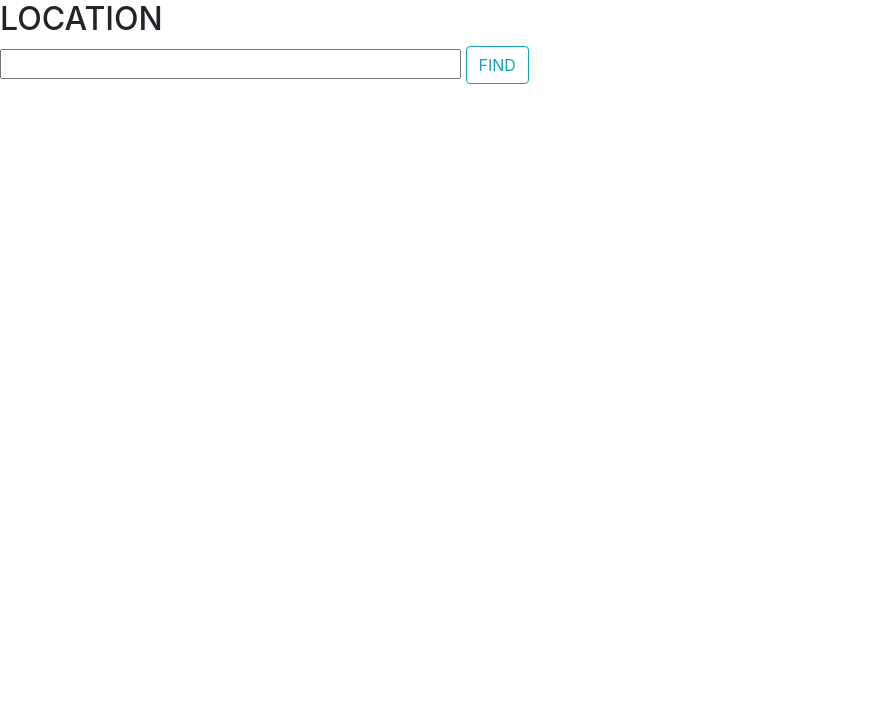
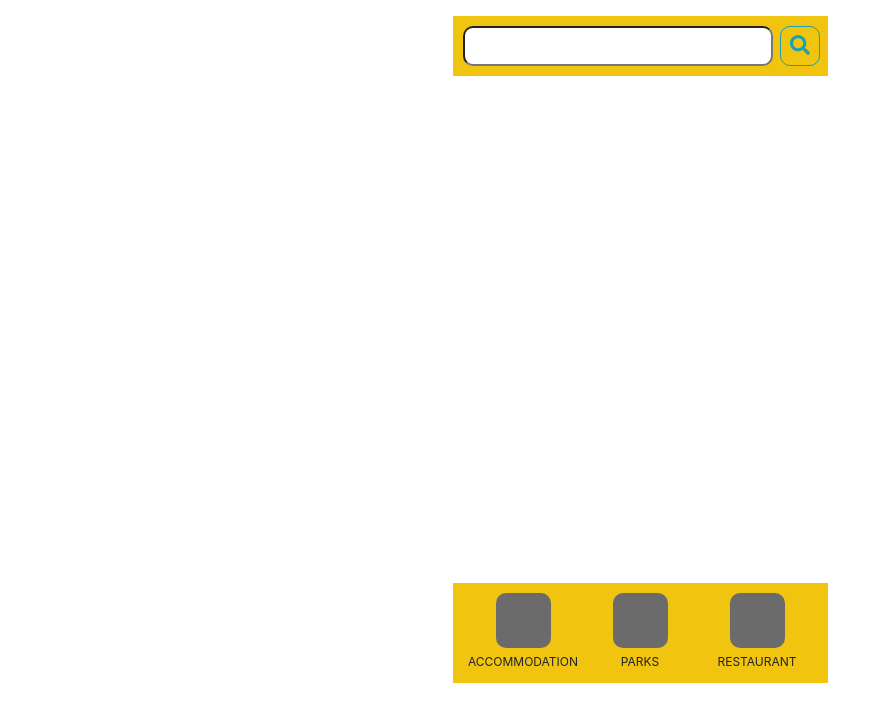
Before and after one commit to 845860398/Summative03, a website: page index.html in a window 1280 px wide. Shown: the whole page, without its empty margins (0-891 px from the left). Drawn offline with nearby package versions, Linux system fonts and the light colour scheme; some packages are replaced by stand-ins of ours.

Commit message:
first branch commit

```diff
--- a/gruntfile.js
+++ b/gruntfile.js
@@ -64,7 +64,6 @@ module.exports = function(grunt){
     grunt.loadNpmTasks('grunt-contrib-cssmin');
     grunt.loadNpmTasks('grunt-contrib-watch');
     grunt.loadNpmTasks('grunt-contrib-sass');
-    grunt.loadNpmTasks('grunt-reload');
 
     grunt.registerTask("default", ["jshint", "csslint"]);
     grunt.registerTask("debug", ["jshint", "csslint"]);
--- a/index.html
+++ b/index.html
@@ -12,35 +12,47 @@
 </head>
 <body>
 
-	<div id="landingDiv">
-		<div id="logo"></div>
-		<div id="landingContent"></div>
-	</div>
+	<div id="wrapper">
 
+		<!-- homepage -->
+		<div id="titlePage">
+			<div id="logo"></div>
+			<div id="landingContent"></div>
+		</div>
+
+		<!-- form -->
 		<div id="formContent" class="grid-container">
 			<div class="form">
 				<form id="APIform">
-					<h2 class="heading">LOCATION</h2>
-					<input class="inputLocation" id="formInput" name="ac" type="text" size="40">
-					<button type="button" class="btn btn-outline-info">FIND</button>
+					<div id="searchContainer">
+						<input class="" id="formInput" name="ac" type="text" size="40">
+						<button type="button"  id="submitBtn" class="btn btn-outline-info"><i class="fas fa-search"></i></button>
+					</div>
+					<div id="optionContainer">
+						<label>
+					  		<input type="radio" name="options" value="accommodation">
+					  		<div class="iconContainer"></div>
+					  		<p>ACCOMMODATION</p>
+						</label>
+						<label>
+					  		<input type="radio" name="options" value="parks">
+					  		<div class="iconContainer"></div>
+					  		<p>PARKS</p>
+						</label>
+						<label>
+					  		<input type="radio" name="options" value="restaurant">
+					  		<div class="iconContainer"></div>
+					  		<p>RESTAURANT</p>
+						</label>
+					</div>
 				</form>
 			</div>
 		</div>
 
-	<div id="map">
+		<!-- map -->
+		<div id="map"></div>
 
-
-
-
-<!-- 		<div class="fontAwesome">
-			<i class="fas fa-home"></i>
-			<i class="fas fa-hospital"></i>
-			<i class="fas fa-utensils"></i>
-		</div>  -->
-
-
-	</div> <!-- /map -->
-
+	</div>
 
 
 
--- a/sass/style.scss
+++ b/sass/style.scss
@@ -1,10 +1,98 @@
 * {
 	margin: 0 auto;
-	// background-color: blue;
+	padding: 0;
 }
 
-#map{
-	width: 100vw;
-	height: 100vh;
-	z-index: 1;
+#wrapper {
+	width: 375px;
+	height: 667px;
+	margin-top: 1em;
+	position: relative;
+
+	#formContent {
+		position: absolute;
+	    height:100%;
+	    width:100%;
+	    z-index: 1;
+
+		#searchContainer {
+			width: 375px;
+			height: 60px;
+			background-color: #F1C40F;
+			display: flex;
+			text-align: center;
+			align-items: center;
+			position: absolute;
+			top: 0;
+
+			#formInput {
+				width: 310px;
+				height: 40px;
+				border-radius: 10px;
+				margin: 0px 0px 0px 10px;
+			}
+
+			#submitBtn {
+				width: 40px;
+				height: 40px;
+				border-radius: 10px;
+				margin: 0 auto;
+				padding: 0;
+				display: inline-block;
+				line-height: 40px;
+				text-align: center;
+
+				.fa-search {
+					width: 20px;
+					height: 20px;
+				}
+			}
+		}
+
+		#optionContainer {
+			width: 375px;
+			height: 100px;
+			background-color: #F1C40F;
+			position: absolute;
+			bottom: 0;
+			text-align: center;
+
+			label {
+				width: 30%;
+				height: 100%;
+				margin: 0;
+
+				.iconContainer {
+					width: 55px;
+					height: 55px;
+					background-color: #6B6B6B;
+					margin-top: 10px;
+					margin-bottom: 5px;
+					border-radius: 10px;
+				}
+
+				p {
+					font-size: 12px;
+				}
+			}
+
+			label > input { /* HIDE RADIO */
+			  	visibility: hidden; /* Makes input not-clickable */
+			  	position: absolute; /* Remove input from document flow */
+			}
+
+			label > input:checked + div { /* (RADIO CHECKED) IMAGE STYLES */
+			  	background-color: #fe8c00;
+			}
+		}
+	}
+
+	#map {
+		width: 100%;
+		height: 100%;
+		position: absolute;
+		top: 0;
+	}
+
+
 }
```
Also changed, not shown: css/style.css, css/style.min.css, 1 other file.
